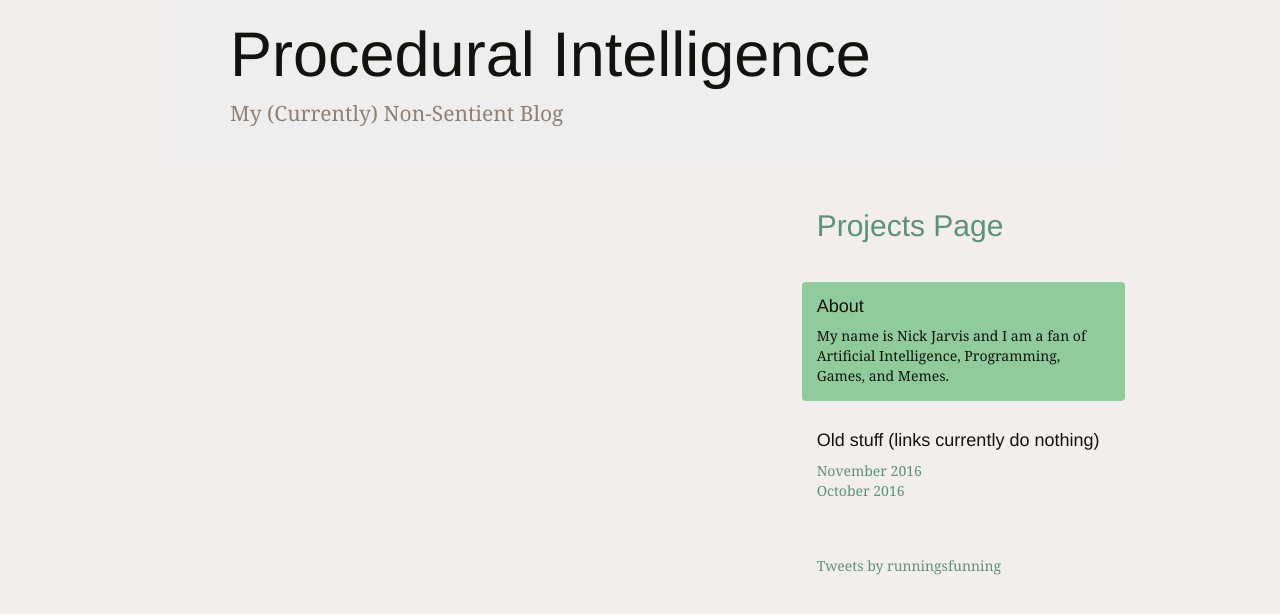
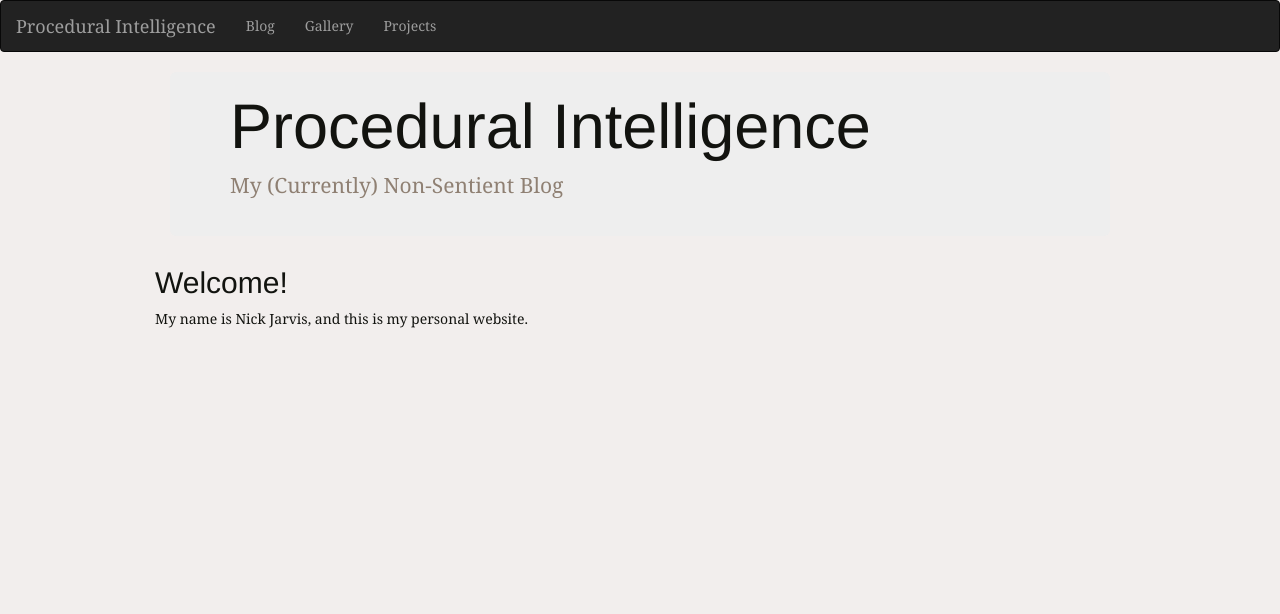
Before and after one commit to najarvis/Procedural-Intelligence, a Flask app: template templates/index.html in a window 1280 px wide. Shown: the top 614 px of the page. Run offline with Flask 2, Linux system fonts and the light colour scheme; the template is opened without the code that fills it, so the values that code supplies are empty; some libraries are stand-ins or nearby versions.

Commit message:
Changes navbar from fixed bottom to normal, starting work on index page.

```diff
--- a/procint.py
+++ b/procint.py
@@ -30,7 +30,8 @@ FLASK_APP.config['DEBUG'] = True
 @FLASK_APP.route('/')
 def default():
     """Main page route"""
-    return redirect(url_for('blog.view_post'))
+    return render_template("index.html")
+    # return redirect(url_for('blog.view_post'))
 
 @FLASK_APP.route('/projects')
 def projects():
--- a/templates/base_template.html
+++ b/templates/base_template.html
@@ -8,7 +8,7 @@
 
         <title>{% block title %}{% endblock %} - Procedural Intelligence</title>
         <!--
-                        Well hey there! fancy meeting you here. Welcome to my site. If you would like to contact me,
+                        Well hello! Fancy meeting you here. Welcome to my site. If you would like to contact me,
                         feel free at najarvis2016@gmail.com.
         -->
 
@@ -36,16 +36,8 @@
     </head>
     {% endblock %}
     <body class="colorA">
-    	<div class="container">
-
-	    	<div class="jumbotron blog-header">
-                <a class="Title" href="/"><h1 class="Title">Procedural Intelligence</h1></a>
-	    		<!-- TODO: Make site sentient -->
-	    		<p class="lead blog-description">My (Currently) Non-Sentient Blog</p>
-	    	</div>
-
         {% block navigation %}
-            <nav class="navbar navbar-inverse navbar-fixed-bottom">
+        <nav class="navbar navbar-inverse">
             <div class="navbar-header">
                 <button type="button" class="navbar-toggle" data-toggle="collapse" data-target="#Navbar">
                     <span class="icon-bar"></span>
@@ -69,6 +61,14 @@
             </div>
         </nav>
         {% endblock %}
+    	<div class="container">
+
+	    	<div class="jumbotron blog-header">
+                <a class="Title" href="/"><h1 class="Title">Procedural Intelligence</h1></a>
+	    		<!-- TODO: Make site sentient -->
+	    		<p class="lead blog-description">My (Currently) Non-Sentient Blog</p>
+	    	</div>
+
 
 	    	<div class="row">
                 {% block small_width %}
@@ -83,7 +83,7 @@
 
                     <div class="sidebar-module sidebar-module-inset">
                         <h4>About</h4>
-                        <p>My name is Nick Jarvis and I am a fan of Artificial Intelligence, Programming, Games, and Running.</p>
+                        <p>My name is Nick Jarvis and I am a fan of Artificial Intelligence, Web Development, Game Development, and Running.</p>
                     </div>
 
                     <div class="sidebar-module hidden-xs"> <!-- Twitter -->
--- a/templates/index.html
+++ b/templates/index.html
@@ -1,75 +1,9 @@
-<html>
-    {% block head %}
-    <head>
-        <meta charset="utf-8">
-        <meta http-equiv="X-UA-Compatible" content="IE=edge">
-        <meta name="viewport" content="width=device-width, initial-scale=1">
-        <script src="/static/bootstrap/js/jquery.min.js"></script>
-
-        <title>{% block title %}{% endblock %} - Procedural Intelligence</title>
-        <!--
-                        Well hey there, fancy meeting you here. Welcome to my site. If you would like to contact me,
-                        feel free at najarvis2016@gmail.com.
-        -->
-
-        <!-- Latest compiled and minified CSS -->
-        <link rel="stylesheet" href="/static/bootstrap/css/bootstrap.min.css">
-
-
-        <!-- Latest compiled and minified JavaScript -->
-        <script src="/static/bootstrap/js/bootstrap.min.js"></script>
-
-    	<link rel="stylesheet" type="text/css" href="/static/style/style.css">
-    </head>
-    {% endblock %}
-    <body class="colorA">
-    	<div class="container">
-
-	    	<div class="jumbotron blog-header">
-	    		<h1>Procedural Intelligence</h1>
-	    		<!-- TODO: Make site sentient -->
-	    		<p class="lead blog-description">My (Currently) Non-Sentient Blog</p>
-	    	</div>
-
-	    	<div class="row">
-	    		<div class="col-sm-8 blog-main">
-                            {% block content %}
-                            {% endblock %}
-                        </div> <!-- End blog main -->
-
-                        <div class="col-sm-4 blog-sidebar">
-                            {% block sidebar %}
-			    	<div class="sidebar-module">
-			    		<h2><a href="projects.php">Projects Page</a></h2>
-			    	</div>
-
-			    	<div class="sidebar-module sidebar-module-inset">
-			    		<h4>About</h4>
-			    		<p>My name is Nick Jarvis and I am a fan of Artificial Intelligence, Programming, Games, and Memes.</p>
-			    	</div>
-
-			    	<div class="sidebar-module">
-			    		<!-- TODO: Fix links and make them functional -->
-			    		<h4>Old stuff (links currently do nothing)</h4>
-			    		<ol class="list-unstyled">
-			    			<li><a href="#">November 2016</a></li>
-			    			<li><a href="#">October 2016</a></li>
-			    		</ol>
-			    	</div>
-
-			    	<div class="sidebar-module"> <!-- Twitter -->
-			    		<a class="twitter-timeline" data-theme="dark" data-tweet-limit="8" data-link-color="#19CF86" href="https://twitter.com/runningsfunning">Tweets by runningsfunning</a>
-			    		<script async src="//platform.twitter.com/widgets.js" charset="utf-8"></script>
-			    	</div>
-                            {% endblock %}
-                        </div> <!-- End sidebar -->
-	    	</div>	<!-- End row -->
-
-    	</div> <!-- End container -->
-
-        <!-- Bootstrap core JavaScript
-        ================================================== -->
-        <!-- Placed at the end of the document so the pages load faster -->
-        <script src="/static/bootstrap/js/bootstrap.min.js"></script>
-    </body>
-</html>
+{% extends "base_template.html" %}
+{% block title %}Home{% endblock %}
+{% block small_width %}
+    <h2>Welcome!</h2>
+    <p>My name is Nick Jarvis, and this is my personal website.</p>
+    <p></p>
+{% endblock %}
+{% block sidebar %}
+{% endblock %}
```
Lines whose indentation alone changed are shown as unchanged.
